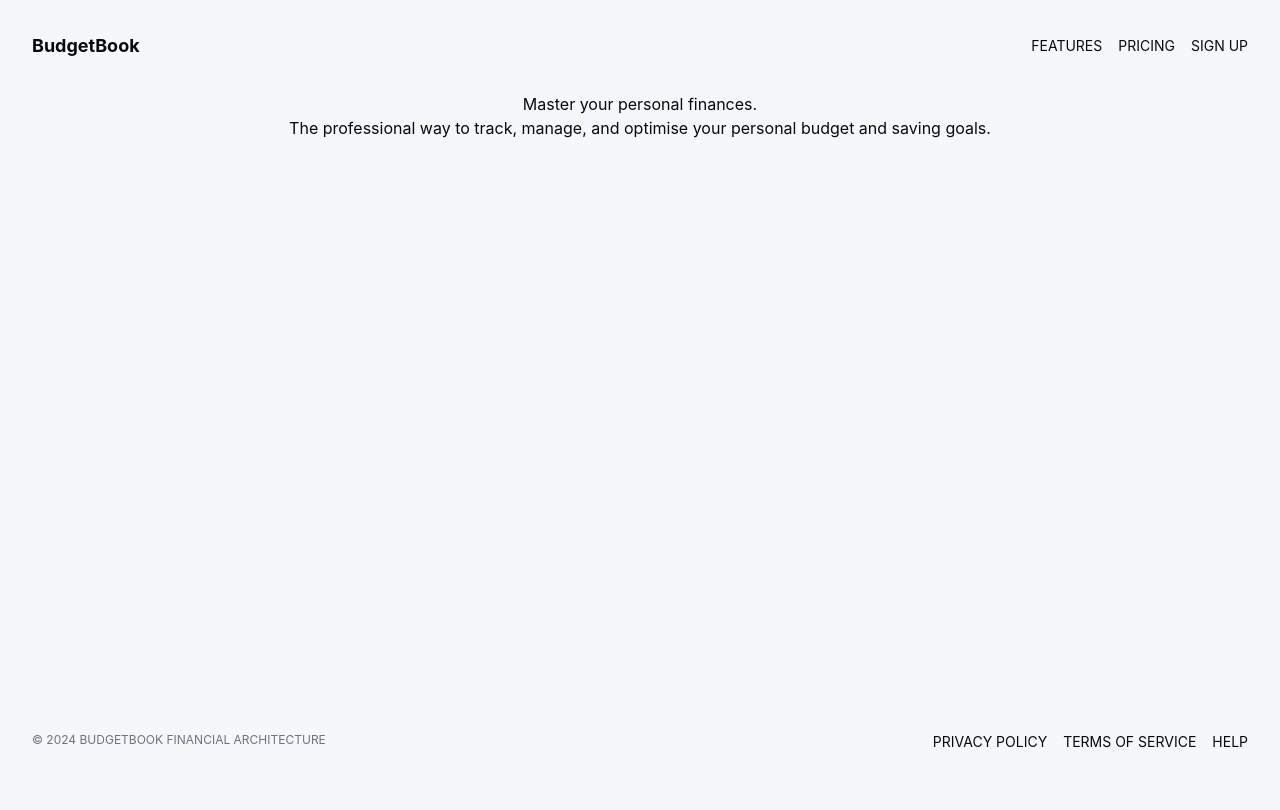
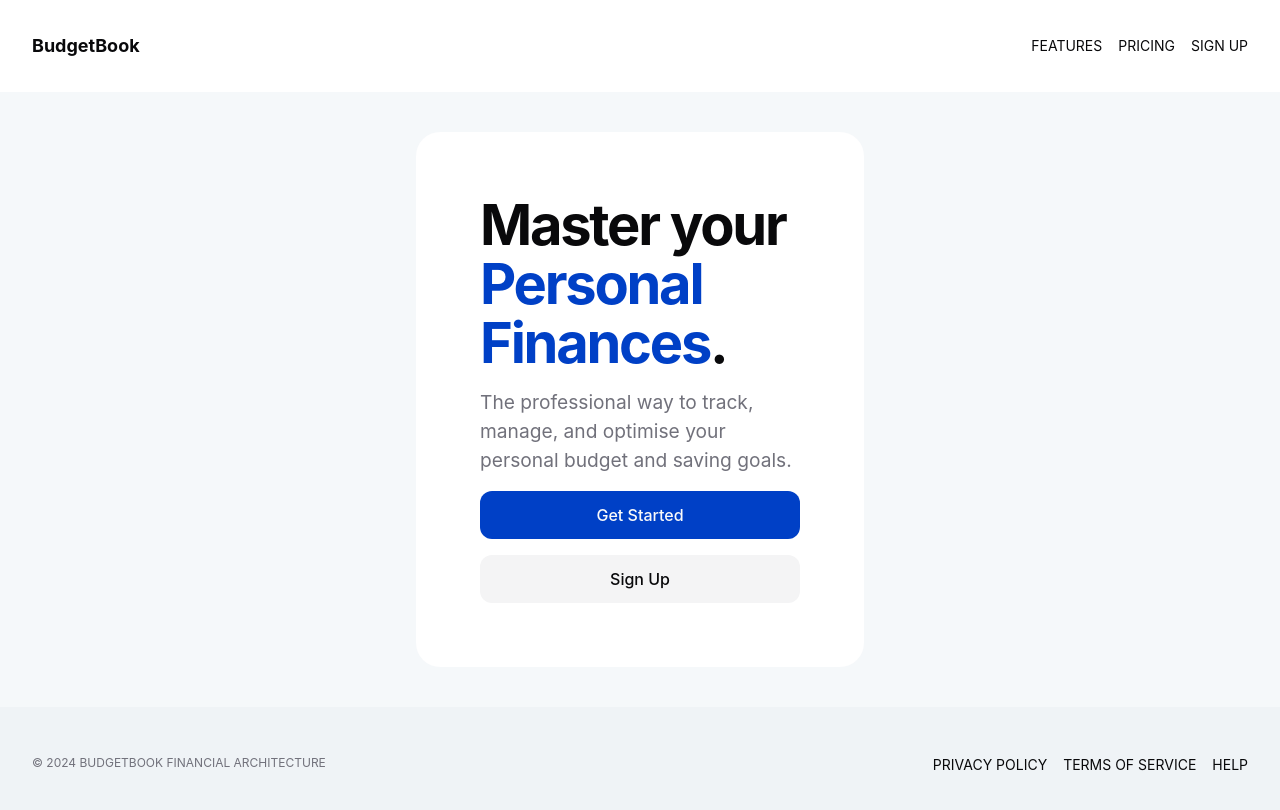
Before and after one commit to epsotto/budgetbook, a SvelteKit app: page / in a window 1280 px wide. Shown: the top 810 px of the page. Built offline with nearby package versions, Linux system fonts and the light colour scheme.

Commit message:
Completed UI for landing page.

```diff
--- a/src/routes/(landing)/+layout.svelte
+++ b/src/routes/(landing)/+layout.svelte
@@ -3,7 +3,7 @@
 </script>
 
 <div class="flex min-h-screen flex-col bg-background">
-	<header class="surface-container-high flex items-center justify-between px-8 py-8">
+	<header class="flex items-center justify-between bg-surface-container-lowest px-8 py-8">
 		<h1 class="text-lg font-bold">BudgetBook</h1>
 		<nav class="flex items-center gap-4">
 			<a class="text-sm uppercase" href="/features">Features</a>
@@ -15,7 +15,7 @@
 	<main class="surface-container-low primary-background flex-1">
 		{@render children()}
 	</main>
-	<footer class="items-right surface-container-lowest flex justify-between px-8 py-12">
+	<footer class="items-right flex justify-between bg-surface-container-low px-8 py-12">
 		<p class="text-xs text-muted-foreground uppercase">© 2024 BudgetBook Financial Architecture</p>
 		<nav class="flex items-center gap-4">
 			<a class="text-sm uppercase" href="/privacy-policy">Privacy Policy</a>
--- a/src/routes/(landing)/+page.svelte
+++ b/src/routes/(landing)/+page.svelte
@@ -1,8 +1,26 @@
-<section>
-	<div class="box flex flex-col items-center justify-center">
-		<h1>Master your personal finances.</h1>
-		<p>
+<section class="box box-shadow flex items-center justify-center">
+	<div
+		class="m-10 flex max-w-md flex-col gap-4 rounded-[1.5em] bg-surface-container-lowest px-16 py-8 lg:p-16"
+	>
+		<h1
+			class="text-[2.5em] leading-[1.05] font-bold tracking-[-0.04em] text-foreground lg:text-[3.5em]"
+		>
+			Master your <span class="text-primary">Personal Finances</span>.
+		</h1>
+		<p class="text-[1.2em] text-muted-foreground">
 			The professional way to track, manage, and optimise your personal budget and saving goals.
 		</p>
+		<div class="flex flex-col gap-3">
+			<a
+				class="text-md flex items-center justify-center gap-3 rounded-md bg-primary px-8 py-3 font-medium text-primary-foreground transition-all hover:opacity-90 active:scale-95"
+				href="/login">Get Started</a
+			>
+		</div>
+		<div class="flex flex-col gap-3">
+			<a
+				class="text-md flex items-center justify-center gap-3 rounded-md bg-muted px-8 py-3 font-medium text-foreground transition-all hover:text-accent-foreground active:scale-95"
+				href="/signup">Sign Up</a
+			>
+		</div>
 	</div>
 </section>
```
